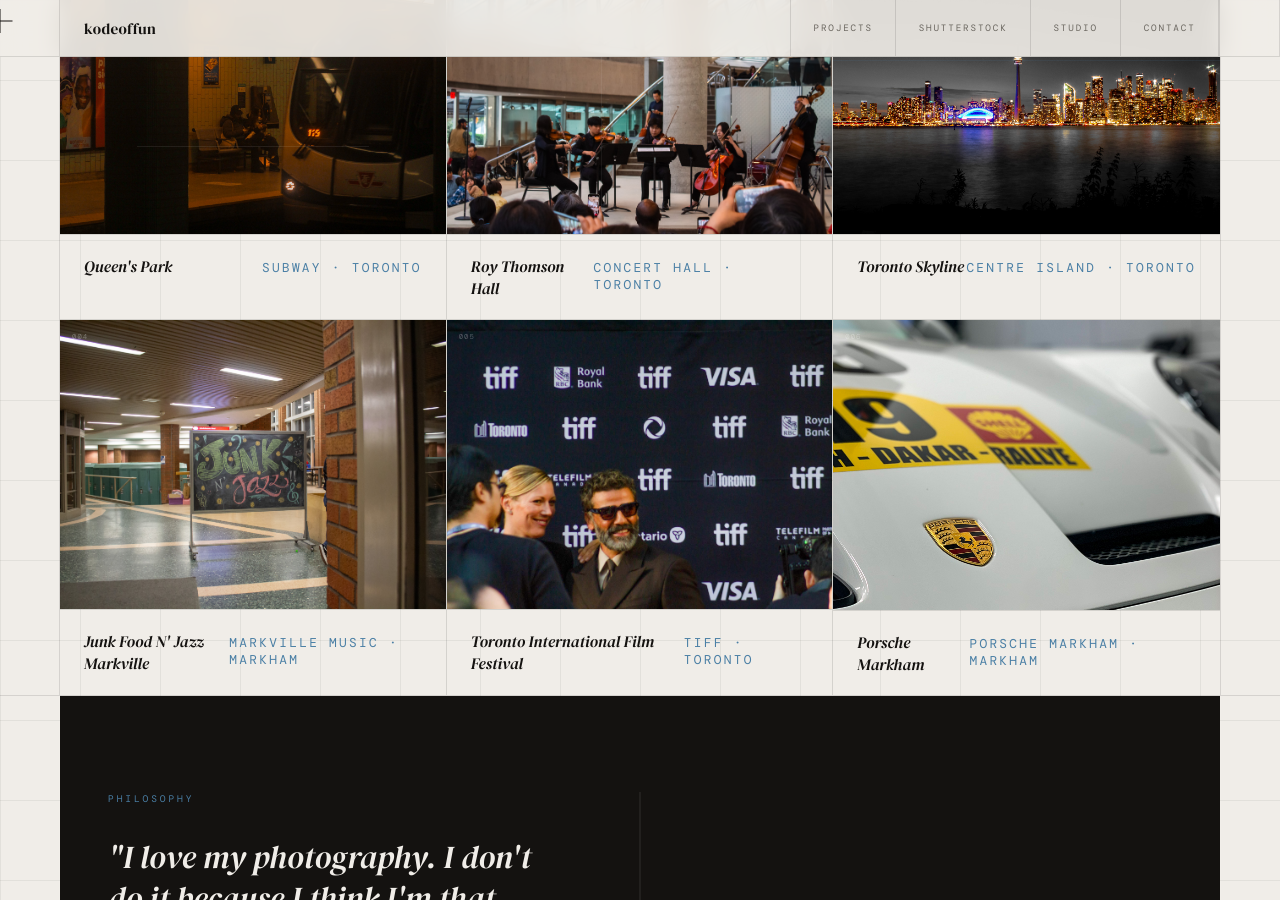
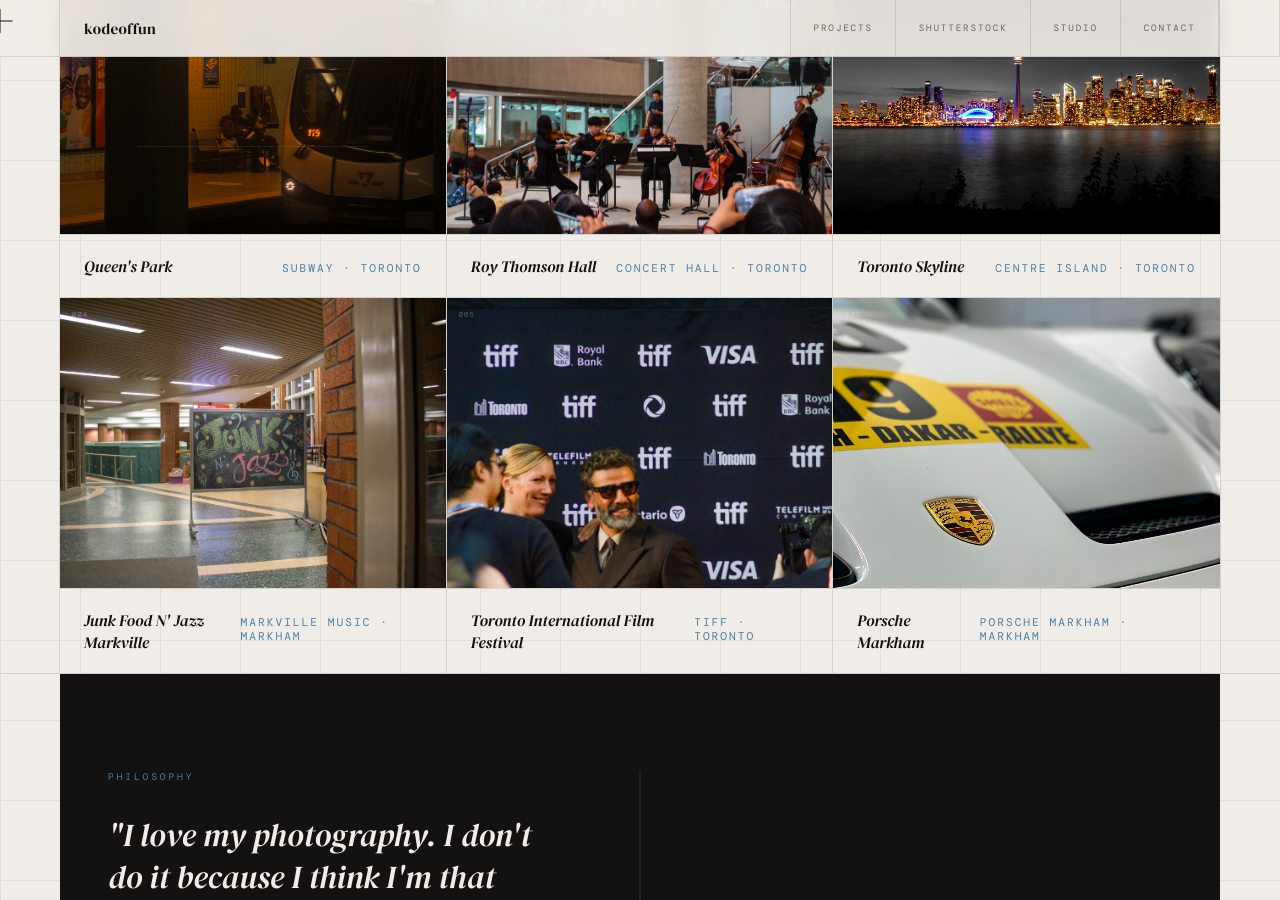
Before and after one commit to kodeoffun/kodeoffun.github.io, a Jekyll site: the page index.html, which Jekyll copies as it is, in a window 1280 px wide and 900 px high, scrolled down 1080 px. Built offline with Jekyll 4.4.1, drawn with Linux system fonts in a browser that asks for light colours; some web fonts are replaced.

Commit message:
Update index.html

```diff
--- a/index.html
+++ b/index.html
@@ -334,7 +334,7 @@
     font-size: 1rem; font-style: italic;
   }
   .project-tag {
-    font-size: 0.8rem; letter-spacing: 0.18em; text-transform: uppercase;
+    font-size: 0.7rem; letter-spacing: 0.18em; text-transform: uppercase;
     color: var(--accent);
   }
   .project-num {
```
